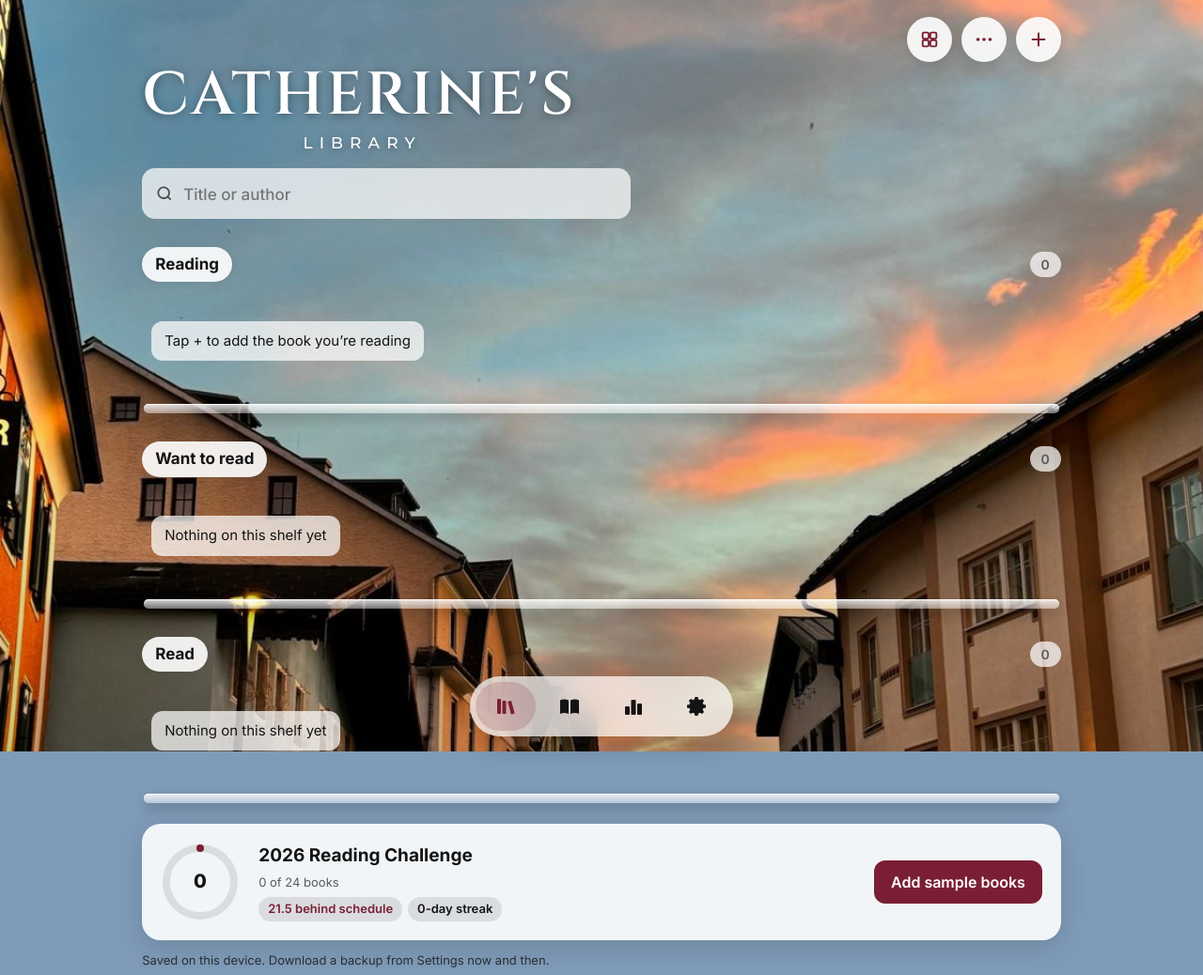
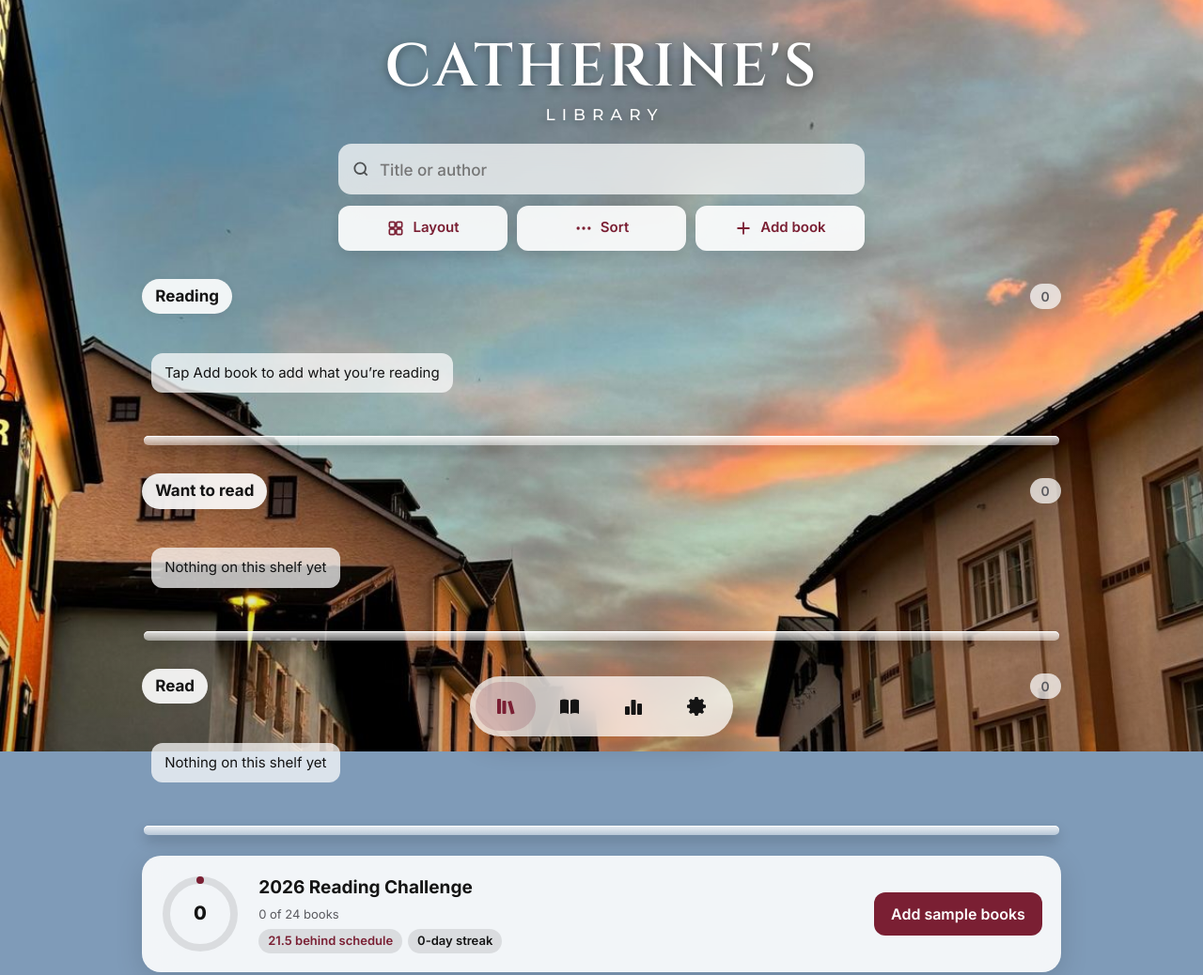
Before and after one commit to catherine0113/catherines-library, a plain HTML site: page index.html in a window 1280 px wide. Shown: the top 1038 px of the page at 94% size. Drawn offline with Linux system fonts and the light colour scheme; a web font is replaced by a local one.

Commit message:
Centered title; action buttons below search
Co-Authored-By: Claude Opus 5.5 <noreply@anthropic.com>
Claude-Session: https://claude.ai/code/session_0139cbY4GnkA2agMhb9vt8XS

```diff
--- a/index.html
+++ b/index.html
@@ -38,13 +38,14 @@ button{cursor:pointer}
 @media(prefers-color-scheme:dark){:root:not([data-theme=light]) #scene::after{background:#0006}}
 @media(min-width:701px){#scene{background-image:url(bg.jpg)}}
 .app{max-width:1080px;margin:0 auto;padding:18px max(4vw,16px) 120px;position:relative;z-index:1}
-.top{display:flex;justify-content:flex-end;gap:10px}
-.rb{width:48px;height:48px;border-radius:50%;border:0;background:var(--glass2);color:var(--wine);display:grid;place-items:center;box-shadow:0 4px 16px #0002;backdrop-filter:blur(12px)}
-.rb svg{width:22px;height:22px}
-h1{margin:4px 0 18px;color:#fff;text-shadow:0 2px 10px #0006;display:inline-flex;flex-direction:column;align-items:center;font-weight:400}
+.actbar{display:grid;grid-template-columns:repeat(3,minmax(0,1fr));gap:10px;max-width:560px;margin:12px auto 0}
+.ab{display:flex;align-items:center;justify-content:center;gap:8px;min-height:48px;padding:10px 12px;border:0;border-radius:12px;background:var(--glass2);color:var(--wine);font-weight:600;font-size:15px;box-shadow:0 4px 16px #0002;backdrop-filter:blur(12px);white-space:nowrap}
+.ab svg{width:20px;height:20px;flex:none}
+.ab:hover{background:light-dark(#fff,#2e2a36)}
+h1{margin:22px 0 22px;color:#fff;text-shadow:0 2px 10px #0006;display:flex;flex-direction:column;align-items:center;text-align:center;font-weight:400}
 h1 .t1{font:600 clamp(36px,8.5vw,64px)/1 Cinzel,"Trajan Pro",Georgia,serif;letter-spacing:.04em}
 h1 .t2{font:500 clamp(12px,2.4vw,17px)/1 Montserrat,Inter,sans-serif;letter-spacing:.42em;text-transform:uppercase;margin-top:10px;padding-left:.42em}
-.search{display:flex;align-items:center;gap:10px;background:var(--glass);backdrop-filter:blur(14px);border-radius:14px;padding:0 14px;max-width:520px}
+.search{display:flex;align-items:center;gap:10px;background:var(--glass);backdrop-filter:blur(14px);border-radius:14px;padding:0 14px;max-width:560px;margin:0 auto}
 .search svg{width:20px;height:20px;flex:none;opacity:.7}
 .search input{border:0;background:none;padding:12px 0;width:100%;font-size:17px;outline:0}
 .pillh{display:flex;justify-content:space-between;align-items:center;margin:30px 0 10px}
@@ -163,22 +164,22 @@ textarea{resize:vertical;min-height:80px}
 <div id="scene" aria-hidden="true"></div>
 
 <div class="app">
-  <div class="top">
-    <button class="rb" id="layoutBtn" aria-label="Switch shelf layout"><svg viewBox="0 0 24 24" fill="none" stroke="currentColor" stroke-width="2"><rect x="4" y="4" width="7" height="7" rx="1.5"/><rect x="13" y="4" width="7" height="7" rx="1.5"/><rect x="4" y="13" width="7" height="7" rx="1.5"/><rect x="13" y="13" width="7" height="7" rx="1.5"/></svg></button>
-    <button class="rb" id="moreBtn" aria-label="Sort and options"><svg viewBox="0 0 24 24" fill="currentColor"><circle cx="5" cy="12" r="2"/><circle cx="12" cy="12" r="2"/><circle cx="19" cy="12" r="2"/></svg></button>
-    <button class="rb" id="addBtn" aria-label="Add a book"><svg viewBox="0 0 24 24" fill="none" stroke="currentColor" stroke-width="2.2" stroke-linecap="round"><path d="M12 5v14M5 12h14"/></svg></button>
-  </div>
   <h1 aria-label="Catherine's Library"><span class="t1">CATHERINE'S</span><span class="t2">Library</span></h1>
 
   <section id="vLib">
-    <label class="search" style="margin:0;color:inherit"><svg viewBox="0 0 24 24" fill="none" stroke="currentColor" stroke-width="2.2"><circle cx="11" cy="11" r="7"/><path d="m20 20-4-4"/></svg><input id="q" type="search" placeholder="Title or author" aria-label="Search by title or author"></label>
+    <label class="search" style="color:inherit"><svg viewBox="0 0 24 24" fill="none" stroke="currentColor" stroke-width="2.2"><circle cx="11" cy="11" r="7"/><path d="m20 20-4-4"/></svg><input id="q" type="search" placeholder="Title or author" aria-label="Search by title or author"></label>
+    <div class="actbar">
+      <button class="ab" id="layoutBtn" aria-label="Switch shelf layout"><svg viewBox="0 0 24 24" fill="none" stroke="currentColor" stroke-width="2"><rect x="4" y="4" width="7" height="7" rx="1.5"/><rect x="13" y="4" width="7" height="7" rx="1.5"/><rect x="4" y="13" width="7" height="7" rx="1.5"/><rect x="13" y="13" width="7" height="7" rx="1.5"/></svg><span>Layout</span></button>
+      <button class="ab" id="moreBtn" aria-label="Sort and options"><svg viewBox="0 0 24 24" fill="currentColor"><circle cx="5" cy="12" r="2"/><circle cx="12" cy="12" r="2"/><circle cx="19" cy="12" r="2"/></svg><span>Sort</span></button>
+      <button class="ab" id="addBtn" aria-label="Add a book"><svg viewBox="0 0 24 24" fill="none" stroke="currentColor" stroke-width="2.2" stroke-linecap="round"><path d="M12 5v14M5 12h14"/></svg><span>Add book</span></button>
+    </div>
     <div id="shelves"></div>
     <div class="card goal" id="goalCard"></div>
     <p class="note" id="saveNote" style="margin-top:12px;color:var(--ink);opacity:.8">Loading…</p>
   </section>
 
   <section id="vNotes" hidden>
-    <label class="search" style="margin:0;color:inherit"><svg viewBox="0 0 24 24" fill="none" stroke="currentColor" stroke-width="2.2"><circle cx="11" cy="11" r="7"/><path d="m20 20-4-4"/></svg><input id="nq" type="search" placeholder="Search notes and quotes" aria-label="Search notes and quotes"></label>
+    <label class="search" style="color:inherit"><svg viewBox="0 0 24 24" fill="none" stroke="currentColor" stroke-width="2.2"><circle cx="11" cy="11" r="7"/><path d="m20 20-4-4"/></svg><input id="nq" type="search" placeholder="Search notes and quotes" aria-label="Search notes and quotes"></label>
     <div class="card" style="margin-top:18px"><h3>Notes &amp; quotes</h3><p class="note">Everything you've written down, newest first. Open a book to add more.</p><ul class="nl" id="allNotes" style="margin-top:8px"></ul></div>
   </section>
 
@@ -338,7 +339,7 @@ function render(){
     const bs=list.filter(b=>b.status===s);
     const asCover=meta.layout==='covers'||(meta.layout==='mixed'&&s==='reading');
     return `<div class="pillh"><span class="pill">${ST[s]}</span><span class="cnt">${bs.length}</span></div>
-    <div class="row${asCover?' cov':''}">${bs.length?bs.map(asCover?b=>cover(b):spine).join(''):`<span class="empty">${q?'No matches':s==='reading'?'Tap + to add the book you’re reading':'Nothing on this shelf yet'}</span>`}</div><div class="glassplank"></div>`;
+    <div class="row${asCover?' cov':''}">${bs.length?bs.map(asCover?b=>cover(b):spine).join(''):`<span class="empty">${q?'No matches':s==='reading'?'Tap Add book to add what you’re reading':'Nothing on this shelf yet'}</span>`}</div><div class="glassplank"></div>`;
   }).join('');
   const p=pace(),y=new Date().getFullYear(),r=Math.min(1,p.done/Math.max(1,meta.goal)),C=2*Math.PI*36;
   $('#goalCard').innerHTML=`<svg class="ring" viewBox="0 0 84 84"><circle cx="42" cy="42" r="36" fill="none" stroke="var(--line)" stroke-width="8"/><circle cx="42" cy="42" r="36" fill="none" stroke="var(--wine)" stroke-width="8" stroke-linecap="round" stroke-dasharray="${C*r} ${C}" transform="rotate(-90 42 42)"/><text x="42" y="48" text-anchor="middle" font-size="20" font-weight="800" fill="currentColor">${p.done}</text></svg>
--- a/sw.js
+++ b/sw.js
@@ -1,5 +1,5 @@
 // Offline support: app files are cached; the page itself is fetched fresh when online.
-const C='library-v4';
+const C='library-v5';
 const SHELL=['./','index.html','manifest.webmanifest','icon.svg','icon-192.png','zxing.min.js','bg.jpg','bg-small.jpg'];
 self.addEventListener('install',e=>{e.waitUntil(caches.open(C).then(c=>c.addAll(SHELL)));self.skipWaiting()});
 self.addEventListener('activate',e=>{e.waitUntil(caches.keys().then(ks=>Promise.all(ks.filter(k=>k!==C).map(k=>caches.delete(k)))));self.clients.claim()});
```
